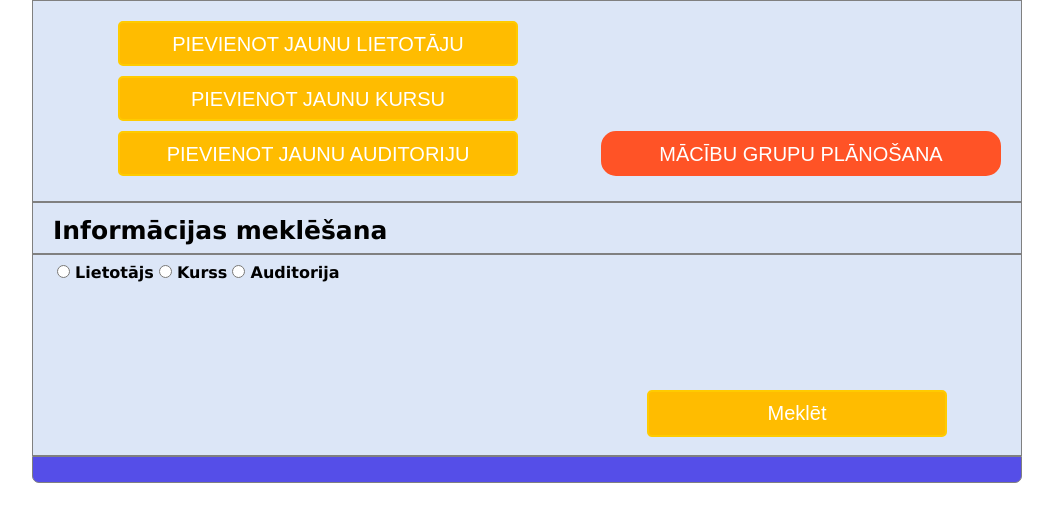
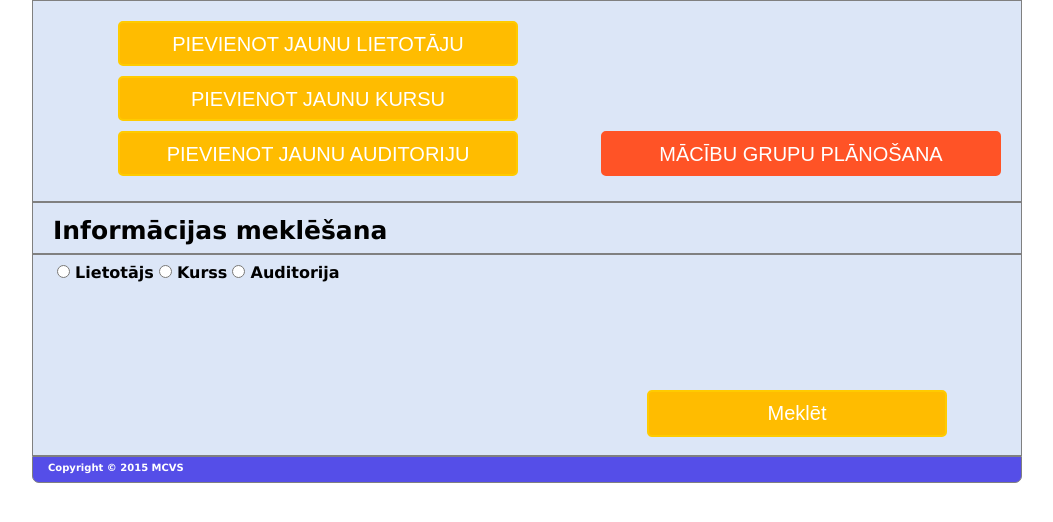
Before and after one commit to KJankovskis/MCVS, a PHP site: page /main.php in a window 1280 px wide. Shown: the part 77-599 px from the top of the page, without its empty margins (113-1166 px from the left). Run offline with PHP 8.4, Linux system fonts and the light colour scheme; some libraries are stand-ins or nearby versions.

Commit message:
turpinu smukināt visu

```diff
--- a/IS/footer.php
+++ b/IS/footer.php
@@ -1,4 +1,4 @@
-        <div class="footer"></div>
+        <div class="footer"><p class="copyRight">Copyright © 2015 MCVS </p></div>
     </div>
     </body>
 </html>
--- a/IS/style.css
+++ b/IS/style.css
@@ -215,7 +215,14 @@ color:#6495ed;
 i {
 color:#6495ed;
 }
-
+.copyRight{
+    padding-top: 6px;
+    padding-left: 15px;
+    float: left;
+    font-size: 10px;
+    color: white;
+    font-weight: bold;
+}
 
 
 /************************************************************
@@ -409,7 +416,7 @@ color:#6495ed;
     padding:10px;
     font-size:20px;
     cursor:pointer;
-    border-radius:15px;
+    border-radius:5px;
     margin-top: 70px;
     margin-left: 0px;
     text-align: center;
```
